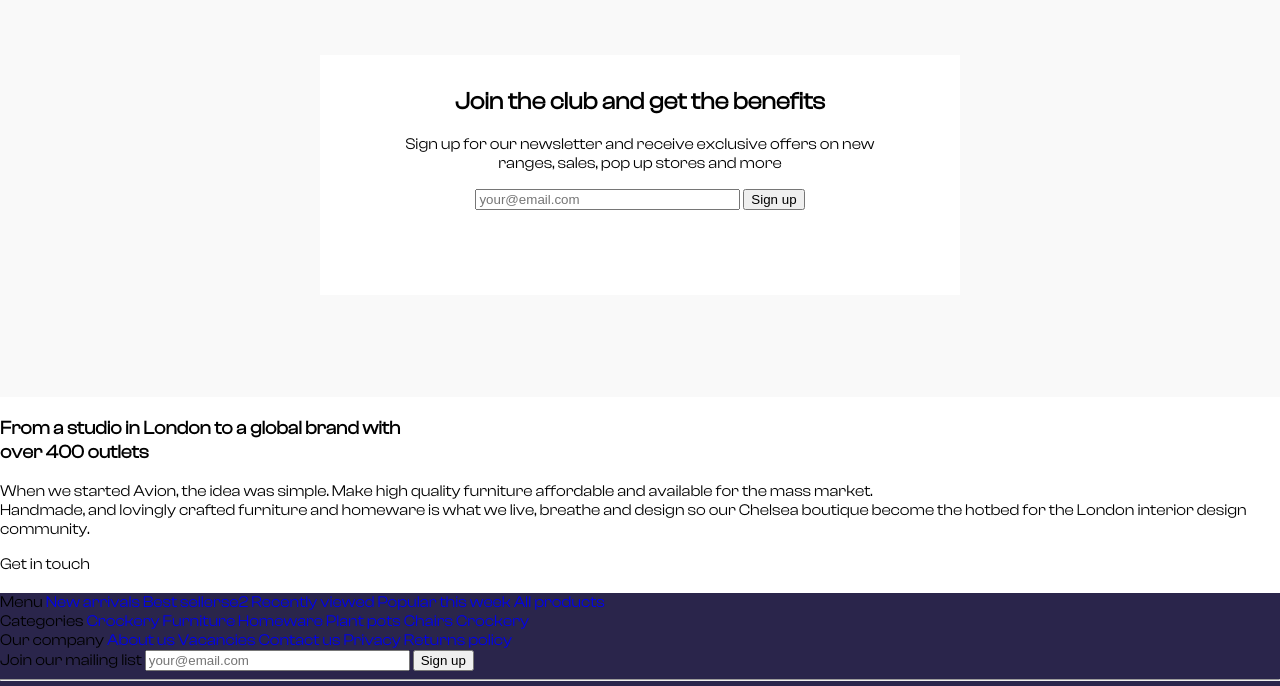
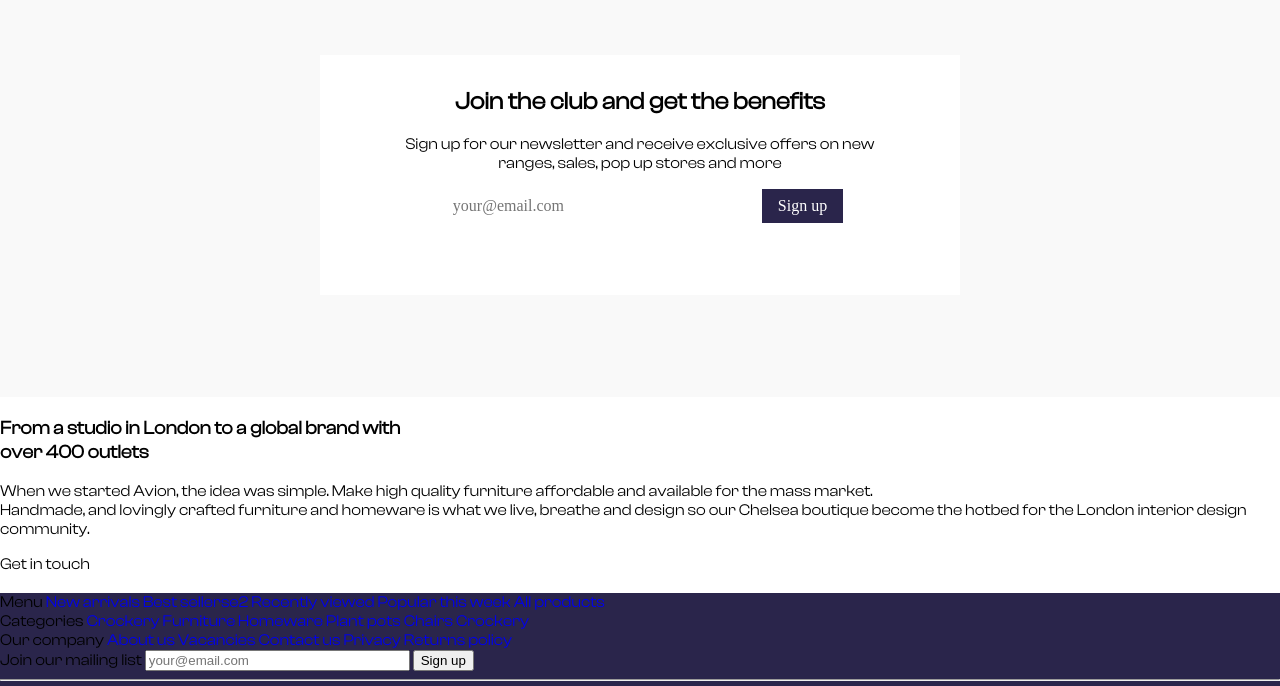
Before and after one commit to RalShar/Avion, a plain HTML site: page Сайт/main.html in a window 1280 px wide. Shown: the part 1477-2163 px from the top of the page. Drawn offline with Linux system fonts and the light colour scheme; files that its build step writes are made by us from their sources; a web font is replaced by a local one.

Commit message:
Обновил css файл главной страницы
Написал стили для формы

```diff
--- a/Сайт/css/style.css
+++ b/Сайт/css/style.css
@@ -169,3 +169,26 @@ margin-top:4.5%;
   .formcont{
     margin-top:5%;
   }
+  .f-button {
+    height: 10%;
+    min-width: 3%;
+    font-family: inherit;
+    appearance: none;;
+    border: none;
+    background: rgba(42, 37, 75, 1);
+    color: #fff;
+    padding: 8px 16px;
+    font-size: 1rem;
+    cursor: pointer;
+    font-family: Satoshi;
+  }
+  .f-mail{
+    height: 10%;
+    min-width: 3%;
+    font-family: inherit;
+    appearance: none;
+    border:none;
+    padding: 8px 16px;
+    font-size: 12pt;
+    font-family: Satoshi;
+  }
```
